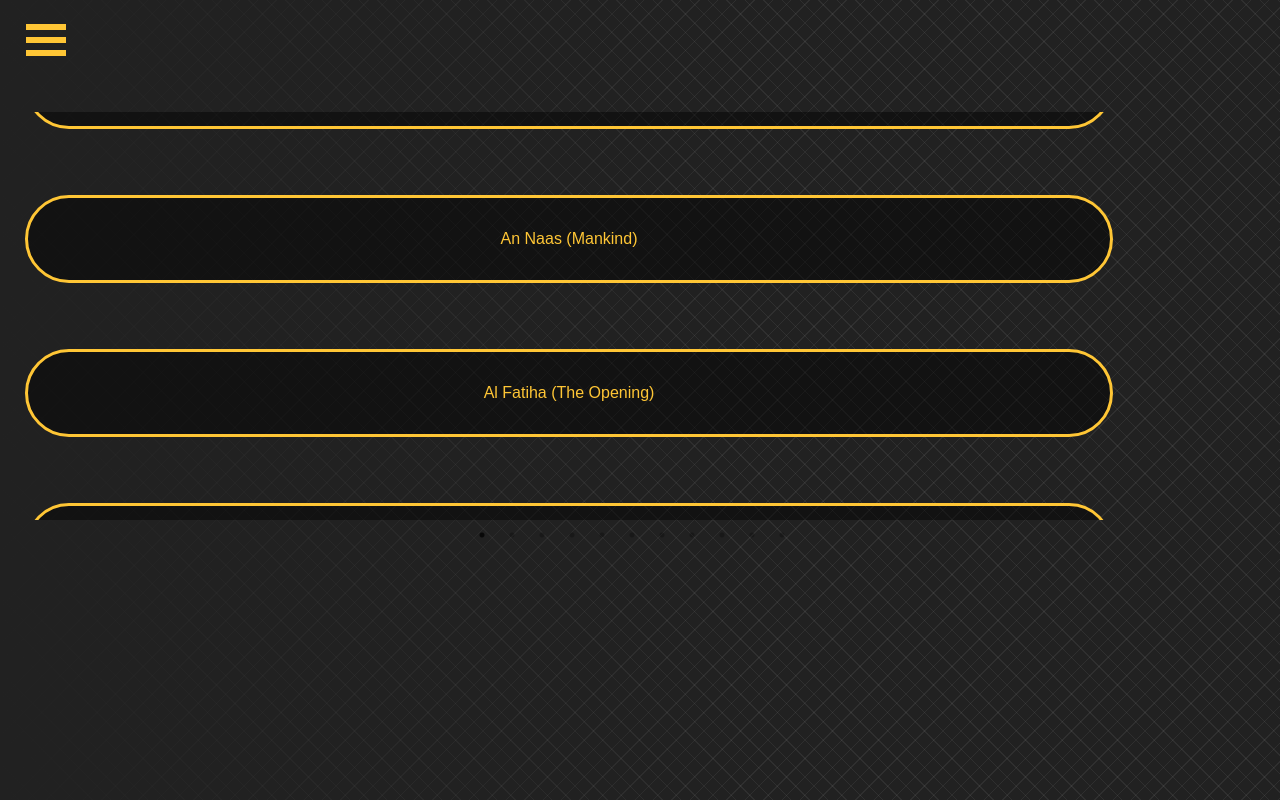
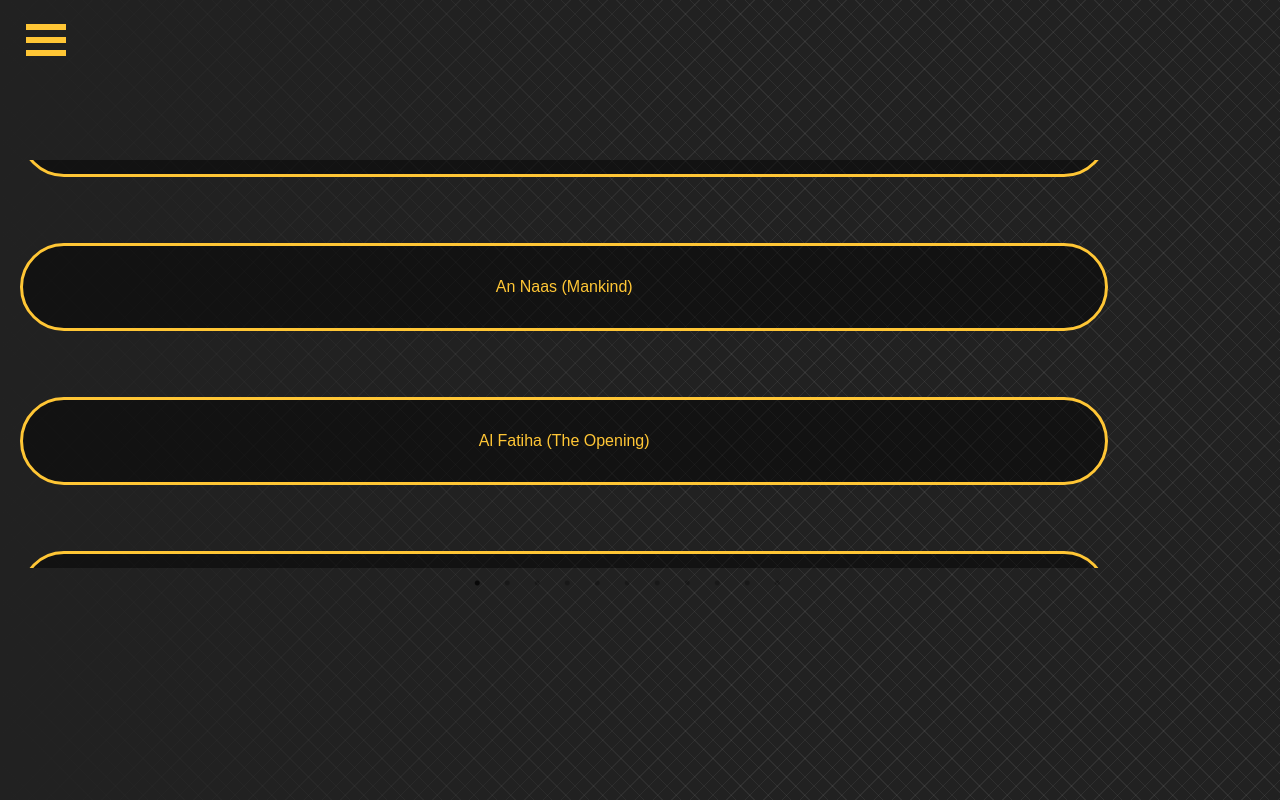
Before and after one commit to legacy5813/ayahmatchv2, a React (Create React App) app: page / in a window 1280 px wide. Built offline with nearby package versions, Linux system fonts and the light colour scheme.

Commit message:
Fatiha page setup

```diff
--- a/src/App.js
+++ b/src/App.js
@@ -3,6 +3,7 @@ import './App.css';
 import Menu from './Menu';
 import Sidebar from './Sidebar'
 import About from './About';
+import FatihaPage from './Pages/Fatiha/FatihaPage';
 
 import {BrowserRouter, Routes, Route, Link} from 'react-router-dom';
 
@@ -18,6 +19,7 @@ function App() {
        <Routes /*Routes tag used to contain all the invididual route paths to the pages, route tag is each individual path defined*/ >
          <Route path="/"element={<><Sidebar/><Menu /></>}/>
          <Route path='/About' element={<><Sidebar /><About /> </>}/>
+         <Route path='/Fatiha' element={<><Sidebar /><FatihaPage /> </>}/>
 
        </Routes>
       </BrowserRouter>
--- a/src/Menu.css
+++ b/src/Menu.css
@@ -55,8 +55,8 @@
 
 .Slide{
     position: relative;
-    bottom: -7rem;
+    top: 20%;
     width: 100%;
-    right: 0.5em;
+    left: -1vw;
 
 }
--- a/src/Menu.js
+++ b/src/Menu.js
@@ -24,7 +24,7 @@ const Menu = () => {
     return (
         <div className="Slide">
             <Slider {...settings}>
-            <button className="BtnMenu">Al Fatiha (The Opening)</button>
+            <button className="BtnMenu" onClick={() => {navigate("/Fatiha")}}>Al Fatiha (The Opening)</button>
             <button className="BtnMenu">Al Fil (The Elephant)</button>
             <button className="BtnMenu">Quraish (People of Quraish)</button>
             <button className="BtnMenu">Al Maa'un (Almsgiving)</button>
--- /dev/null
+++ b/src/Pages/Fatiha/FatihaPage.js
@@ -0,0 +1,14 @@
+import React from "react";
+import { useEffect, useState } from "react";
+import './../../Pages/Fatiha/FatihaPage.css';
+
+const FatihaPage = () => {
+    return (
+        <div>
+
+        </div>
+
+    );
+}
+
+export default FatihaPage;
--- a/src/Sidebar.js
+++ b/src/Sidebar.js
@@ -8,6 +8,8 @@ const Sidebar = () => {
         <Menu>
             <h2 className='menuTitle'>Ayahmatch</h2>
             <a href='/'>Home</a>
+            <a href='/'>Dhikr (TBA)</a>
+            <a href='/'>Tahajjud (TBA)</a>
             <a href='/About'>About</a>
         </Menu>
 
```
Also changed, not shown: src/Pages/Fatiha/FatihaPage.css (added), src/Pages/SingleCard.css (added), src/Pages/SingleCard.js (added).
